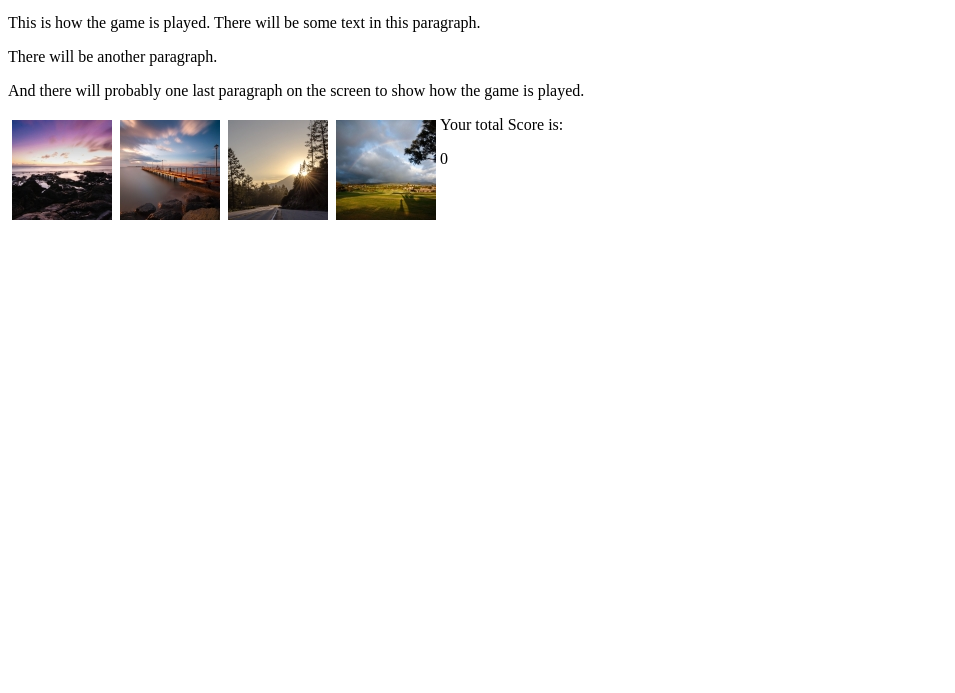
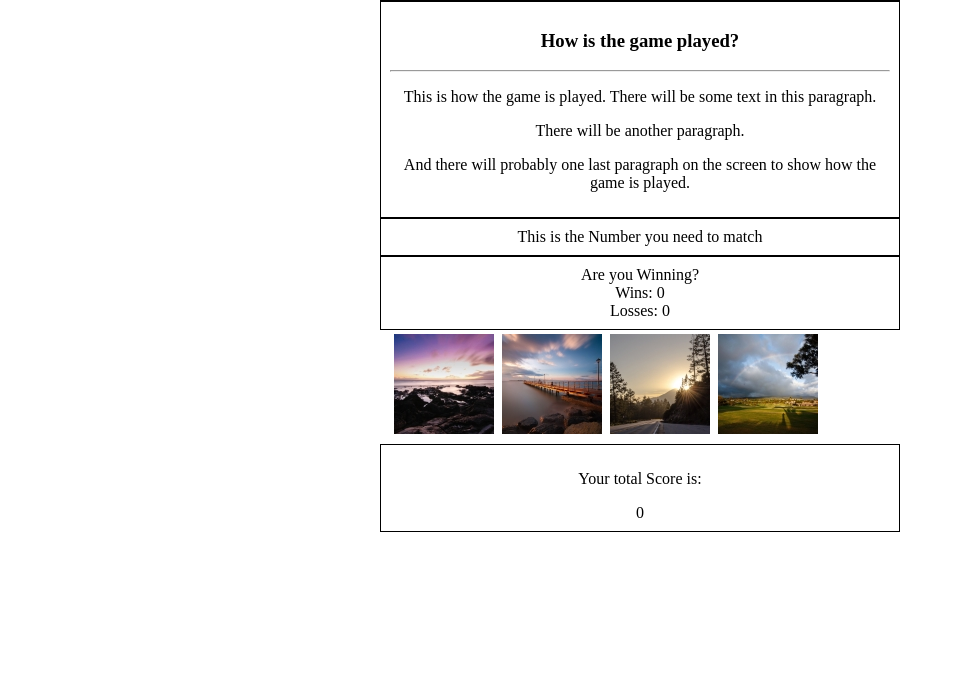
Before and after one commit to tomjcal89/unit-4-game, a plain HTML site: page index.html in a window 1280 px wide. Shown: the part 107-800 px from the top of the page, without its empty margins (0-955 px from the left). Drawn offline with nearby package versions, Linux system fonts and the light colour scheme.

Commit message:
made some changes to the css to get a general sense of the layout of the game to see the working functions

```diff
--- a/assets/css/style.css
+++ b/assets/css/style.css
@@ -2,12 +2,66 @@
 
 //   add styling to the game. this will be the last step so we can have a functioning game first. */
 
+.header {
+
+    padding: 9px;
+    border: 1px solid black;
+    width: 500px;
+    text-align: center;
+    margin:auto
+
+}
+.instructions {
+
+    padding: 9px;
+    border: 1px solid black;
+    width: 500px;
+    text-align: center;
+    margin: auto;
+}
+
+.jewelsClass {
+    width: 500px;
+    margin: auto;
+
+}
+
 img {
+
     float:left;
     margin: 4px;
+    margin-bottom: 10px;
+    text-align: center;
+    margin
+}
+
+.winningContainer {
+    width: 500px;
+    text-align:center;
+    padding: 9px;
+    border: 1px solid black;
+    margin: 10px;
+    margin: auto;
+
+}
+
+.winLossClass {
+    width: 500px;
+    text-align:center;
+    padding: 9px;
+    border: 1px solid black;
+    margin: 10px;
+    margin: auto;
+
+
 }
 
 .yourScoreClass {
-    width: 100%
-
+    width: 500px;
+    text-align:center;
+    padding: 9px;
+    margin-left: 10px;
+    border: 1px solid black;
+    margin: auto;
+    clear: both;
 }
--- a/assets/javascript/game.js
+++ b/assets/javascript/game.js
@@ -15,17 +15,27 @@ $(document).ready(function () {
     var jewel4 = "";
 
 
+
     // making functions for the Winning number and the jewels to calcualte random numbers
+    function randomNumberGeneratorWinning () {
+        winningNumber = "";
+    }
 
-    function randomNumberGenerator() {
-        winningNumber = "";
+    function randomNumberGeneratorJewels() {
+
         jewel1 = "";
         jewel2 = "";
         jewel3 = "";
         jewel4 = "";
     }
 
-    $("#totalScoreID").text(totalScore);
+    $("#totalScoreId").text(totalScore);
+
+
+    $("#winsId").text("Wins: " + 0)
+    $("#lossesId").text("Losses: " + 0)
+
+
 
 
     //    when the webpage loads, need to make a random number populate as the "Winning Number". this number generate inbetween the numbers 19 and 120
--- a/index.html
+++ b/index.html
@@ -29,36 +29,39 @@
 
     <div class="instructions">
         <h3 id="gameInstructions">How is the game played?</h3>
+        <hr>
         <p>This is how the game is played. There will be some text in this paragraph.</p>
         <p>There will be another paragraph.</p>
         <p>And there will probably one last paragraph on the screen to show how the game is played.</p>
     </div>
 
-    <div id="winningNumberID"></div>
+    <div class="winningContainer"> This is the Number you need to match
+        <span id="winningNumber"></span>
+    </div>
 
-    <div class="winLossClass">
-        <div id="winsID"></div>
-        <div id="lossesID"></div>
+    <div class="winLossClass"> Are you Winning?
+        <div id="winsId"></div>
+        <div id="lossesId"></div>
     </div>
 
     <div class="jewelsClass">
-        <div id="jewel1ID">
+        <div id="jewel1Id">
         <img src="assets/images/placeholder1.jpg">
         </div>
-        <div id="jewel2ID">
+        <div id="jewel2Id">
                 <img src="assets/images/placeholder2.jpg">
         </div>
-        <div id="jewel3ID">
+        <div id="jewel3Id">
                 <img src="assets/images/placeholder3.jpg">
         </div>
-        <div id="jewel4ID">
+        <div id="jewel4Id">
                 <img src="assets/images/placeholder4.jpg">
         </div>
     </div>
 
     <div class="yourScoreClass">
         <p>Your total Score is: </p>
-        <div id="totalScoreID"></div>
+        <div id="totalScoreId"></div>
 
     </div>
 
```
Also changed, not shown: 1 other file.
